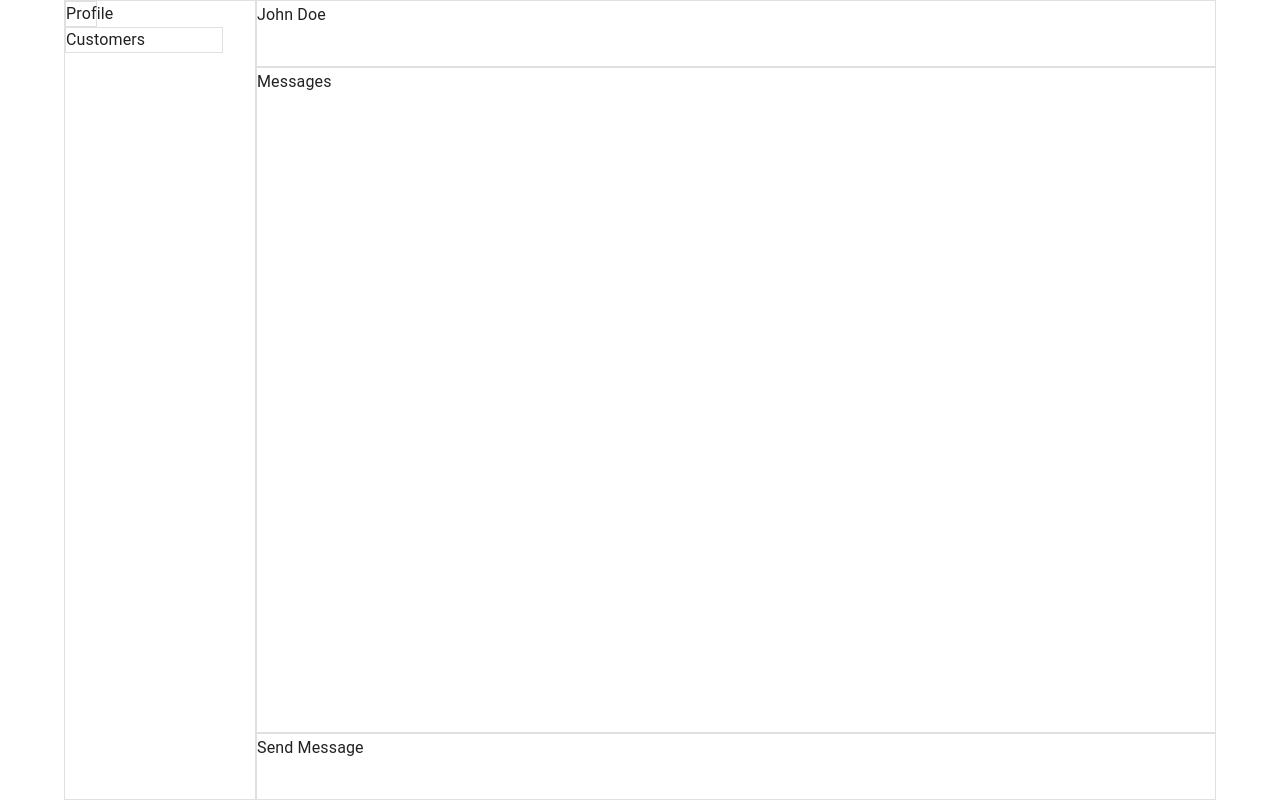
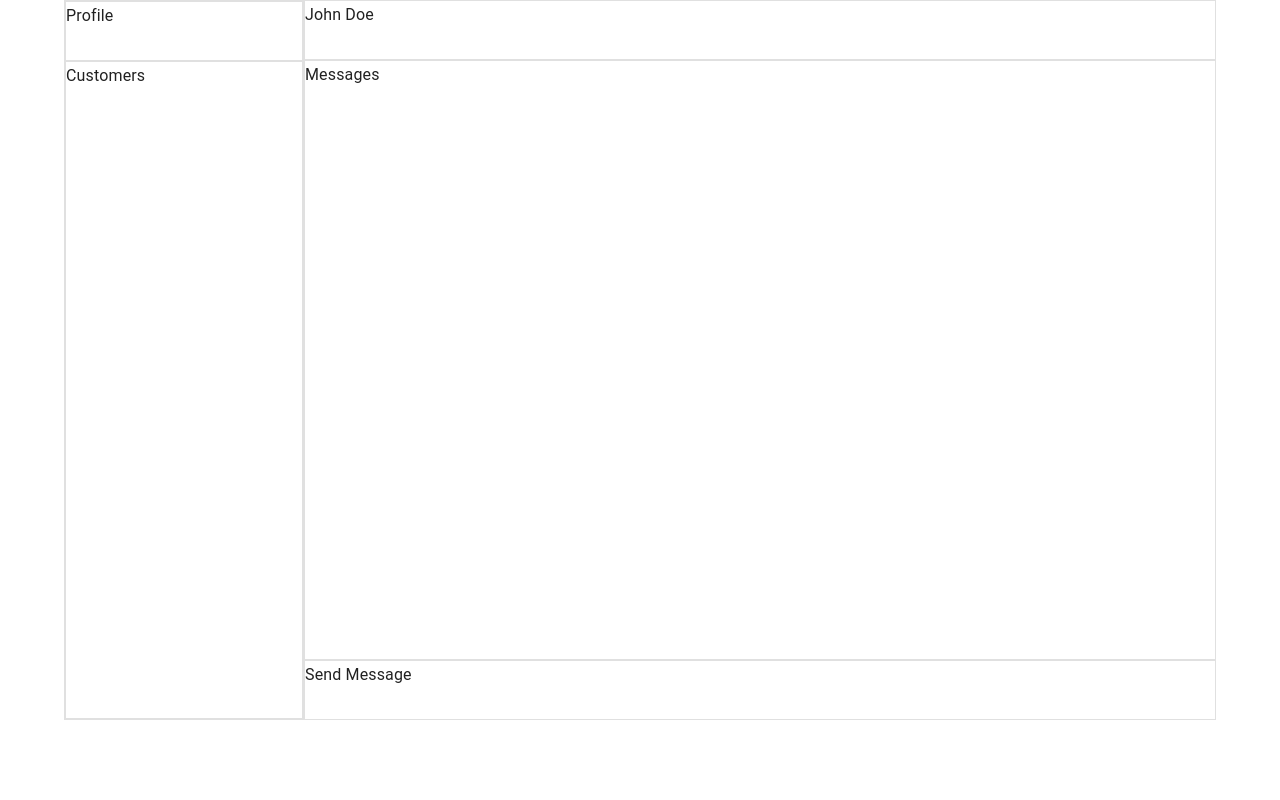
Before and after one commit to danielflorencio/chatbot, a React (Vite) app in the folder client/: page / in a window 1280 px wide. Built offline with nearby package versions, Linux system fonts and the light colour scheme.

Commit message:
improved the draft design

```diff
--- a/client/src/App.tsx
+++ b/client/src/App.tsx
@@ -1,28 +1,15 @@
 import CssBaseline from '@mui/material/CssBaseline';
-// import Button from '@mui/material/Button';
 import SignIn from './assets/pages/SignInPage/SignInPage';
 import UserPage from './assets/pages/UserPage/UserPage';
-import ChatsContainer from './components/ChatsContainer';
-import { createTheme, ThemeProvider } from '@mui/material/styles';
-import {Container, Typography} from '@mui/material';
-const theme = createTheme();
-
+import {Container} from '@mui/material';
 
 export default function App() {
   return (
     <>
       <CssBaseline enableColorScheme/>
       <Container sx={{ height: '100vh', width: 1}}>
-        <ChatsContainer/>
-        {/* <Typography variant='caption'>Testing the Typography component.</Typography> */}
-        {/* <Box sx>
-
-        </Box> */}
+        <UserPage/>
       </Container>
-
-      {/* <SignIn/> */}
-      {/* <UserPage/> */}
-
     </>
   )
 }
--- a/client/src/assets/pages/UserPage/UserPage.tsx
+++ b/client/src/assets/pages/UserPage/UserPage.tsx
@@ -1,6 +1,5 @@
 import ChatsContainer from "../../../components/ChatsContainer";
 // import Sidebar from "../../../components/Sidebar";
-
 export default function UserPage(){
 
     return(
--- /dev/null
+++ b/client/src/components/AdminMessage.tsx
@@ -0,0 +1,6 @@
+export default function AdminMessage(){
+    return(
+        <>
+        </>
+    )
+}
--- a/client/src/components/ChatList.tsx
+++ b/client/src/components/ChatList.tsx
@@ -1,26 +1,26 @@
-import { Grid, Paper} from "@mui/material";
+import { Grid, Paper, Typography} from "@mui/material";
 
 export default function ChatList(){
     return(
+        <Paper variant="outlined" square sx={{height: '90%', width: '100%'}}>
             <Grid
             container
             direction="column"
             justifyContent="center"
             alignItems="center"
-        height='100%'
-        >
-        <Paper variant="outlined" square sx={{height: '100%', width: '100%'}}>
-            <Grid item xs={2} style={{width: '100%'}}>
-            <Paper variant="outlined" square sx={{height: 1}}>
-                Profile
+            height='100%'>
+                <Grid item xs={1} style={{width: '100%'}}>
+                    <Paper variant="outlined" square sx={{height: 1, width: 1}}>
+                        <Typography variant="subtitle1">Profile</Typography>
                     </Paper>
                 </Grid>
-            <Grid item xs={10} style={{width: '100%'}}>
-            <Paper variant="outlined" square >
-                Customers
+                <Grid item xs={11} style={{width: '100%'}}>
+                    <Paper variant="outlined" square sx={{height: 1, width: 1}} >
+                        <Typography variant="subtitle1">Customers</Typography>
                     </Paper>
                 </Grid>
+            </Grid>
         </Paper>
-        </Grid>
+
     )
 }
--- a/client/src/components/ChatsContainer.tsx
+++ b/client/src/components/ChatsContainer.tsx
@@ -9,10 +9,10 @@ export default function ChatsContainer(){
       justifyContent="center"
       alignItems="center"
       height='100%'>
-        <Grid xs={2} item style={{height: '100%'}}>
+        <Grid xs={2.5} item style={{height: '100%'}}>
           <ChatList/>
         </Grid>
-        <Grid xs={10} item style={{height: '100%'}}>
+        <Grid xs={9.5} item style={{height: '100%'}}>
           <CurrentChat/>
         </Grid>
       </Grid>
--- a/client/src/components/CurrentChat.tsx
+++ b/client/src/components/CurrentChat.tsx
@@ -7,7 +7,7 @@ export default function CurrentChat(){
         direction="column"
         justifyContent="center"
         alignItems="center"
-        height='100%'>
+        height='90%'>
 
         <Grid item xs={1} width='100%'>
           <Paper variant="outlined" square sx={{height: '100%', width: '100%'}}>
--- /dev/null
+++ b/client/src/components/EndUserMessage.tsx
@@ -0,0 +1,6 @@
+export default function EndUserMessage(){
+    return(
+        <>
+        </>
+    )
+}
```
Lines whose indentation alone changed are shown as unchanged.
